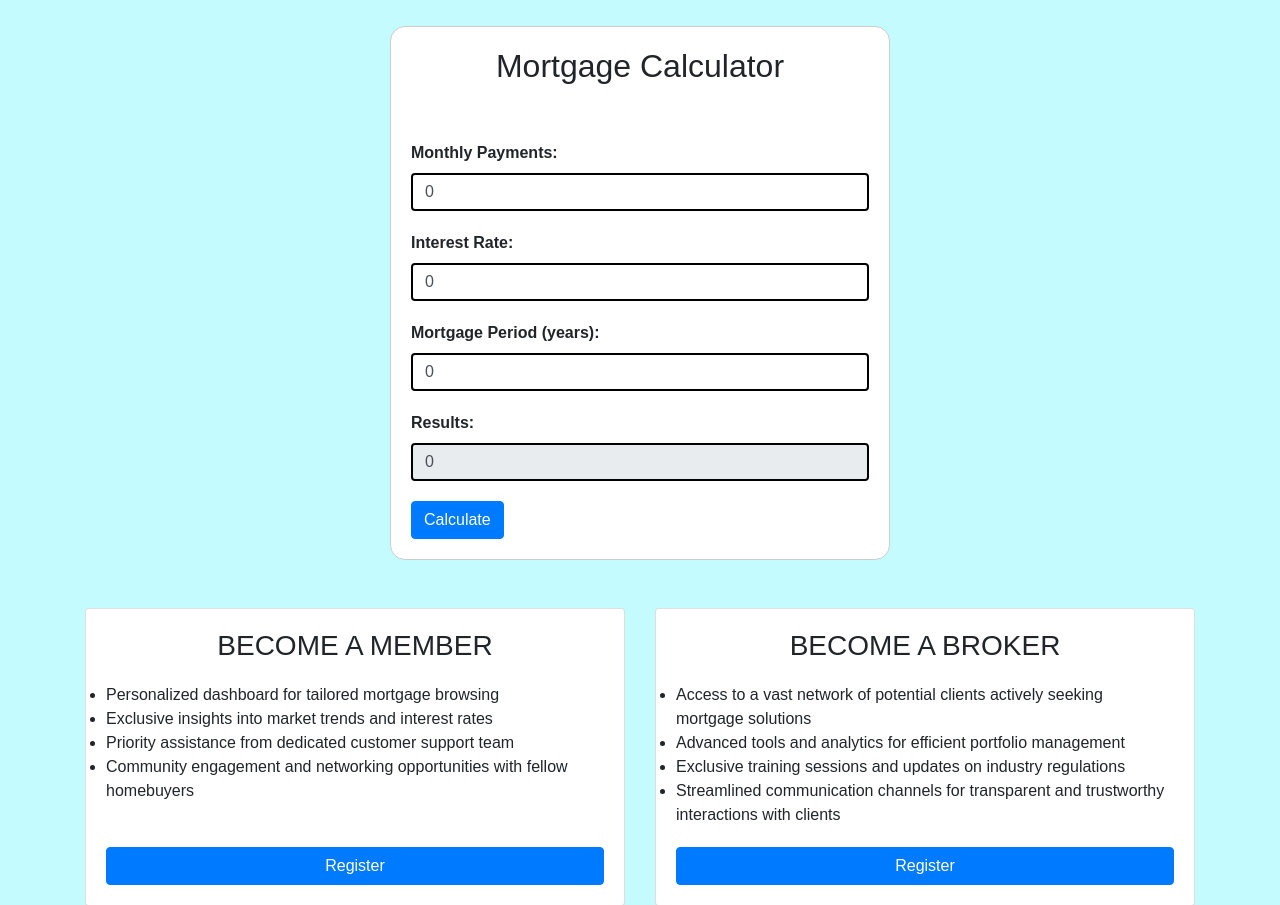
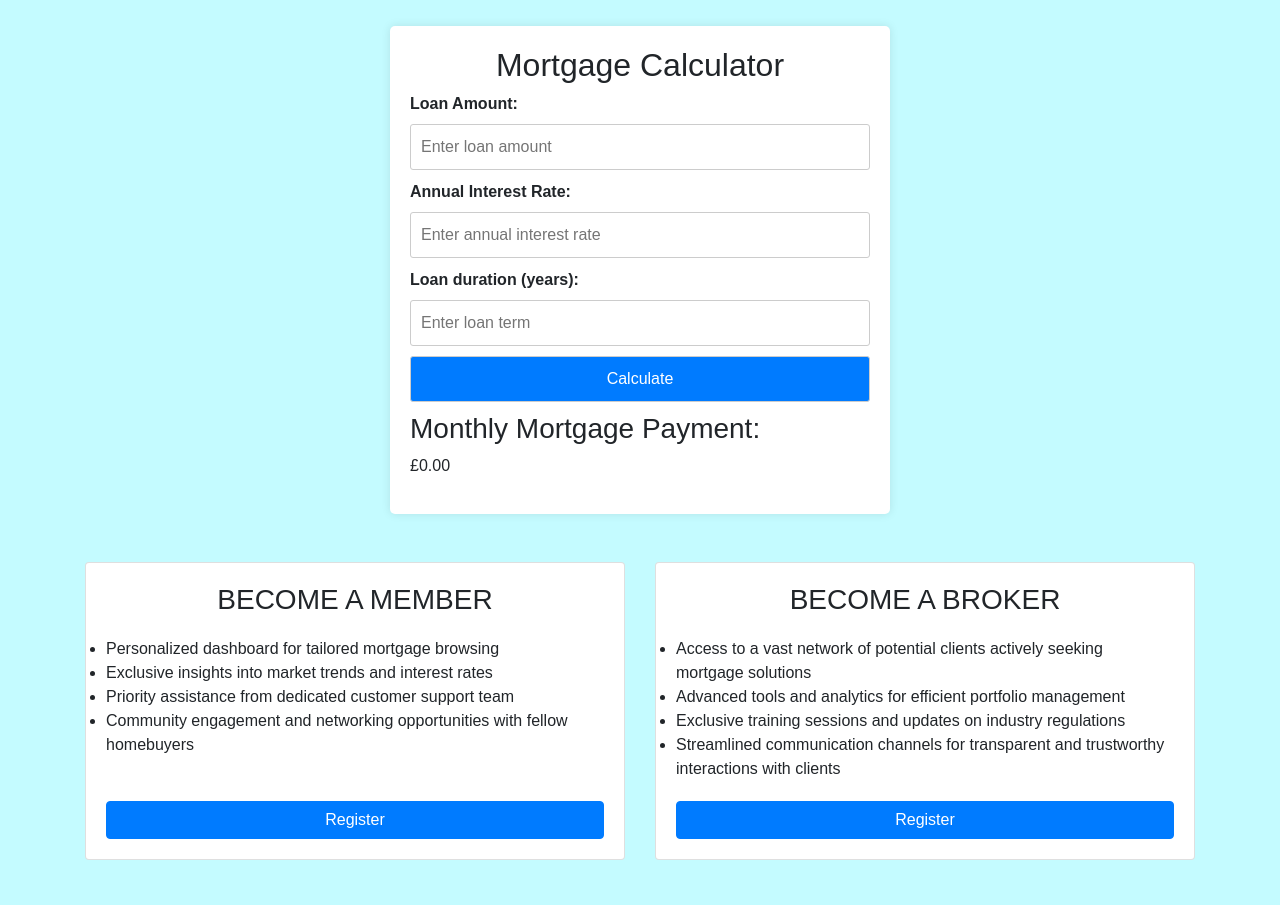
Before and after one commit to matkuz162/Stage-3-Group-Project, a PHP site: page /Home.php in a window 1280 px wide. Shown: the part 124-1029 px from the top of the page. Run offline with PHP 8.4, Linux system fonts and the light colour scheme.

Commit message:
mortgage calculator

```diff
--- a/Home.php
+++ b/Home.php
@@ -29,27 +29,25 @@
     </header>
 
     <main>
-        <form class="reg">
-            <h2>Mortgage Calculator</h2><br><br>
-            <div class="form-group">
-                <label for="monthlyPayments">Monthly Payments:</label>
-                <input type="text" class="form-control" id="monthlyPayments" value="0" name="monthlyPayments" required>
+        <div class="calculator-container">
+            <div class="calculator">
+                <h2>Mortgage Calculator</h2>
+
+                <label for="principal">Loan Amount:</label>
+                <input type="number" id="principal" placeholder="Enter loan amount">
+
+                <label for="interest">Annual Interest Rate:</label>
+                <input type="number" id="interest" placeholder="Enter annual interest rate">
+
+                <label for="years">Loan duration (years):</label>
+                <input type="number" id="years" placeholder="Enter loan term">
+
+                <button onclick="calculate()">Calculate</button>
+
+                <h3>Monthly Mortgage Payment:</h3>
+                <p id="result">£0.00</p>
             </div>
-            <div class="form-group">
-                <label for="interestRate">Interest Rate:</label>
-                <input type="text" class="form-control" id="interestRate" value="0" name="interestRate" required>
-            </div>
-            <div class="form-group">
-                <label for="mortgagePeriod">Mortgage Period (years):</label>
-                <input type="text" class="form-control" id="mortgagePeriod" value="0" name="mortgagePeriod" required>
-            </div>
-            <div class="form-group">
-                <label for="results">Results:</label>
-                <input type="text" class="form-control" id="result" value="0" readonly>
-            </div>
-            <button type="submit"  onclick="addition()" value="addition"class="btn btn-primary">Calculate</button>
-        </form>
-
+        </div>
         <div class="container mt-5">
             <div class="row">
                 <div class="col-md-6">
@@ -87,7 +85,7 @@
     <footer>
     </footer>
 
-
+    <script src="script.js"></script>
     <script src="https://code.jquery.com/jquery-3.5.1.slim.min.js"></script>
     <script src="https://cdnjs.cloudflare.com/ajax/libs/popper.js/1.16.0/umd/popper.min.js"></script>
     <script src="https://stackpath.bootstrapcdn.com/bootstrap/4.5.2/js/bootstrap.min.js"></script>
--- a/script.js
+++ b/script.js
@@ -63,9 +63,18 @@ document.getElementById('savebrokerBtn').addEventListener('click', function () {
 });
 
 //Mortgage calculator
-function addition(){
-    var num1 = document.getElementById('monthlyPayments').value;
-    var num2 =  document.getElementById('mortgagePeriod').value;
-    document.getElementById('result').value = monthlyPayments * (mortgagePeriod * 12);
-    document.forms.calculator.submit()
+
+function calculate() {
+    var principal = parseFloat(document.getElementById("principal").value);
+    var annualInterestRate = parseFloat(document.getElementById("interest").value);
+    var years = parseInt(document.getElementById("years").value);
+
+    var monthlyInterestRate = annualInterestRate / 100 / 12;
+    var months = years * 12;
+
+
+    var monthlyPayment = principal * (monthlyInterestRate * Math.pow((1 + monthlyInterestRate), months)) / (Math.pow((1 + monthlyInterestRate), months) - 1);  // formula for monthly mortgage payment
+
+
+    document.getElementById("result").innerHTML = "£" + monthlyPayment.toFixed(2);  // result
 }
--- a/style.css
+++ b/style.css
@@ -74,6 +74,38 @@ body {
 
 
 /* home page */
+
+/*mortgage calculator*/
+.calculator-container{
+  display: flex;
+  justify-content: center;
+}
+.calculator {
+  background-color: #fff;
+  padding: 20px;
+  border-radius: 5px;
+  box-shadow: 0px 0px 10px rgba(0, 0, 0, 0.1);
+  width: 500px;
+}
+
+input[type="number"], button {
+  width: 100%;
+  padding: 10px;
+  margin-bottom: 10px;
+  border-radius: 3px;
+  border: 1px solid #ccc;
+}
+
+button {
+  background-color: #007BFF;
+  color: #fff;
+  cursor: pointer;
+}
+
+button:hover {
+  background-color: #4287d1;
+}
+/* end */
 
 .card {
   height: 100%;
```
